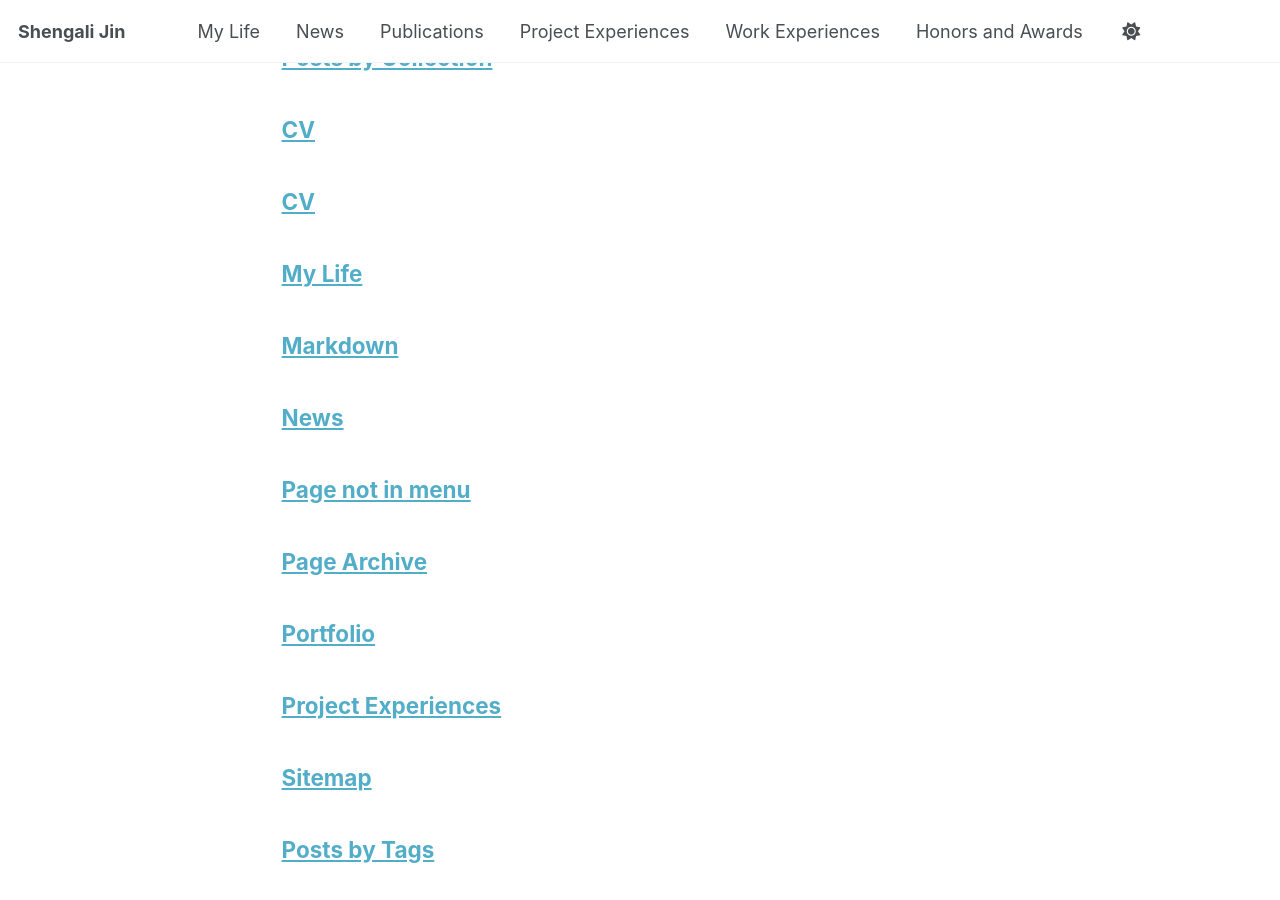
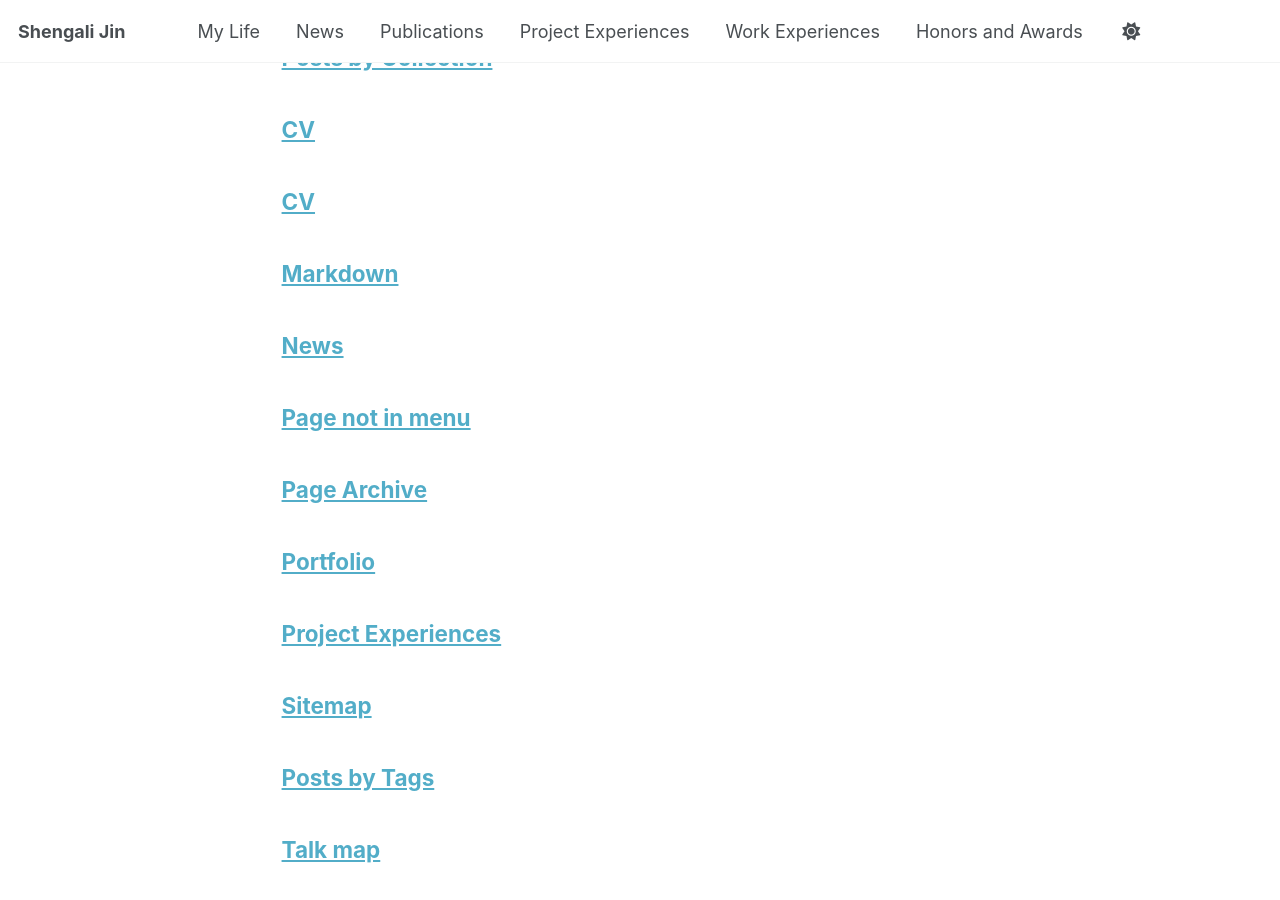
Before and after one commit to shenglaijin1999/shenglaijin1999.github.io, a Jekyll site: the page built from _pages/page-archive.html, in a window 1280 px wide and 900 px high, scrolled down 416 px. Built offline with Jekyll 4.4.1, drawn with Linux system fonts in a browser that asks for light colours; a script that is not in the unit is left out.

Commit message:
Update lifes.md

```diff
--- a/_pages/lifes.md
+++ b/_pages/lifes.md
@@ -1,6 +1,5 @@
 ---
 layout: archive
-title: "My Life"
 permalink: /lifes/
 author_profile: true
 ---
```
